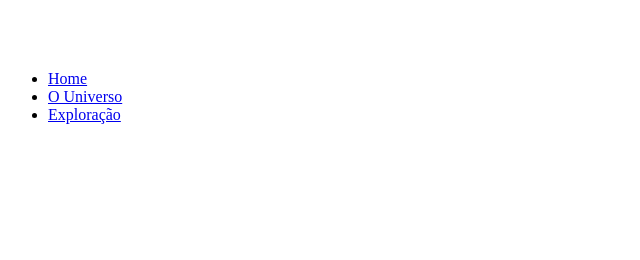
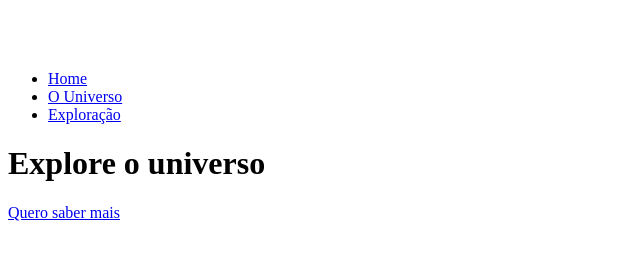
Before and after one commit to nikolasmarlon/SPA-Universe-explorer-06, a website with bundled scripts: page index.html in a window 1280 px wide. Shown: the whole page, without its empty margins (0-640 px from the left). Built offline with nearby package versions, Linux system fonts and the light colour scheme.

Commit message:
Rotas criadas

```diff
--- a/js/index.js
+++ b/js/index.js
@@ -0,0 +1,16 @@
+import { Rotas } from "./rotas.js";
+
+
+
+// Instanciando um objeto
+const rotas = new Rotas()
+
+rotas.adicionarRota('/', '/pages/home.html')
+rotas.adicionarRota('/universo', '/pages/universo.html')
+rotas.adicionarRota('/explorar', '/pages/explorar.html')
+rotas.adicionarRota( 404, '/pages/404.html')
+
+
+rotas.handle()
+
+window.onpopstate = () => rotas.handle()
--- /dev/null
+++ b/js/rotas.js
@@ -0,0 +1,40 @@
+
+
+
+export class Rotas {
+    rotas = {}
+
+    adicionarRota(nomeRota, paginaHtml){
+        this.rotas[nomeRota] = paginaHtml
+    }
+
+    rota(evento){
+        evento = evento || window.event
+
+        evento.preventDefault()
+
+        window.history.pushState({}, "", evento.target.href)
+
+        this.handle()
+    }
+
+    handle(){
+
+        // Desestruturação (pathname)
+        const { pathname } = window.location
+
+        // Pegar a rota
+        const rota = this.rotas[pathname] || this.rotas[404]
+
+
+        // Promises
+        // Fetch sempre retorna uma promessa
+        // fetch ( ir buscar )
+        // then ( quando concluir, execute uma função )
+        fetch(rota)
+        .then( data => data.text())
+        .then(html => {
+            document.querySelector('#app').innerHTML = html
+        })
+    }
+}
--- a/pages/home.html
+++ b/pages/home.html
@@ -1,3 +1,3 @@
 <h1>Explore o universo</h1>
 
-<a href="/universe">Quero saber mais</a>
+<a href="/universo">Quero saber mais</a>
```
Also changed, not shown: pages/404.html (added, +2 -0 lines), pages/explorar.html (line endings or trailing spaces).
